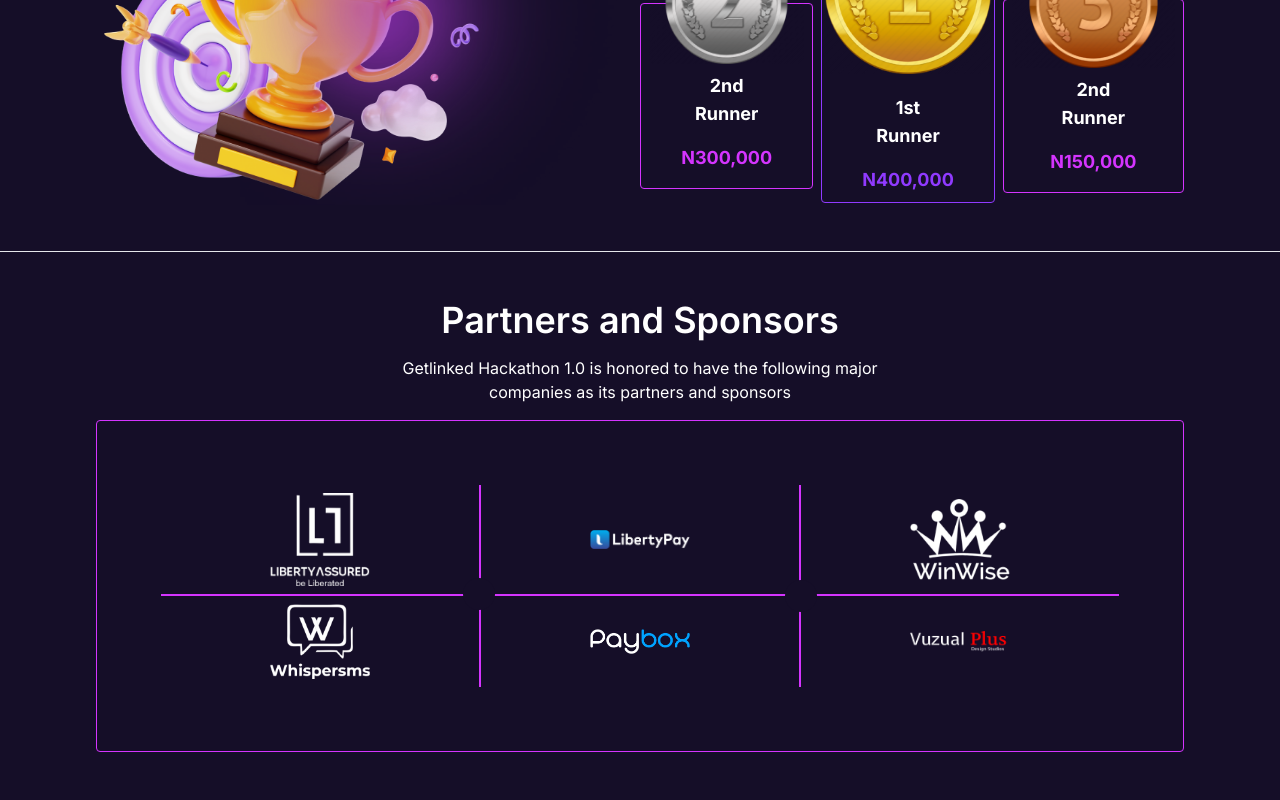
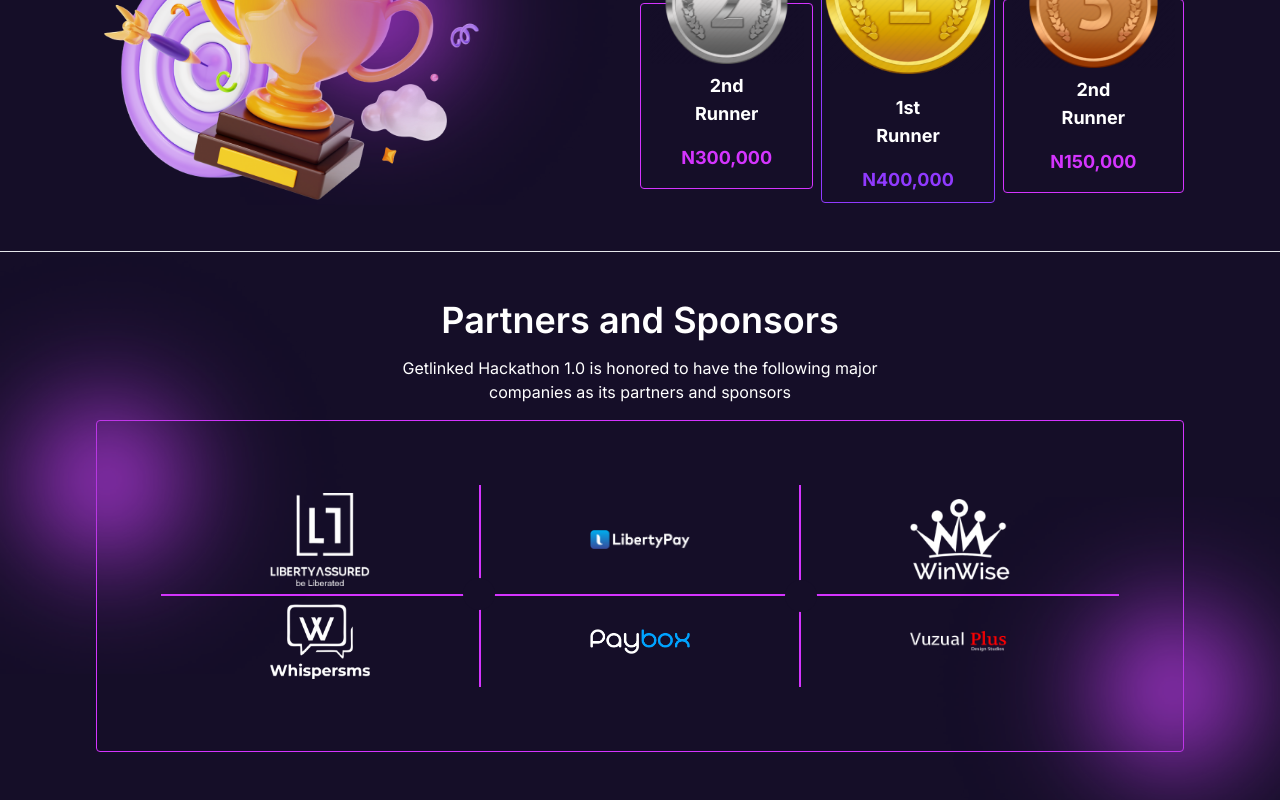
Before and after one commit to doiayokanmi/getlinked, a Next.js app: page / in a window 1280 px wide. Shown: the part 3703-4503 px from the top of the page. Built offline with nearby package versions, Linux system fonts and the light colour scheme.

Commit message:
partnership done

```diff
--- a/app/page.tsx
+++ b/app/page.tsx
@@ -10,7 +10,7 @@ import Image from "next/image";
 
 export default function Home() {
   return (
-    <main className="min-h-screen bg-background">
+    <main className="min-h-screen bg-background overflow-hidden">
       <Navbar />
       <Hero />
       {introPage.map((intro, index) => {
--- a/components/Partnership.tsx
+++ b/components/Partnership.tsx
@@ -13,9 +13,23 @@ const Partnership = () => {
           companies as its partners and sponsors
         </p>
 
-        <div className="p-4 md:p-16 border rounded border-primary">
+        <div className="p-4 md:p-16 border rounded border-primary relative">
 
+        <Image
+              className="absolute -top-1/2 transform rotate-180 -left-32"
+              src={"/images/Purple-Lens-Flare-PNG.png"}
+              width={400}
+              height={400}
+              alt=""
+            />
 
+<Image
+              className="absolute -bottom-1/2 -right-32"
+              src={"/images/Purple-Lens-Flare-PNG.png"}
+              width={400}
+              height={400}
+              alt=""
+            />
 
           <div className="grid grid-cols-3">
             <div className="border relative border-t-0 flex justify-center items-center border-l-0 border-primary p-2">
@@ -37,7 +51,7 @@ const Partnership = () => {
               />
             </div>
             <div className="border border-t-0 flex justify-center items-center border-r-0 border-primary p-2">
-            <Image
+              <Image
                 src={"/images/Winwise.png"}
                 width={100}
                 height={100}
@@ -45,7 +59,7 @@ const Partnership = () => {
               />
             </div>
             <div className="border border-b-0 flex justify-center items-center border-l-0  border-primary p-2">
-            <Image
+              <Image
                 src={"/images/wisper.png"}
                 width={100}
                 height={100}
@@ -53,7 +67,7 @@ const Partnership = () => {
               />
             </div>
             <div className="border border-b-0 flex justify-center items-center border-primary p-2">
-            <Image
+              <Image
                 src={"/images/Paybox.png"}
                 width={100}
                 height={100}
@@ -61,14 +75,13 @@ const Partnership = () => {
               />
             </div>
             <div className="border relative border-b-0 flex justify-center items-center border-r-0 border-primary p-2">
-            <Image
+              <Image
                 src={"/images/Vizual.png"}
                 width={100}
                 height={100}
                 alt=""
               />
-               <div className="bg-background -top-4 -left-4 rounded-full p-4 absolute"></div>
-
+              <div className="bg-background -top-4 -left-4 rounded-full p-4 absolute"></div>
             </div>
           </div>
         </div>
```
